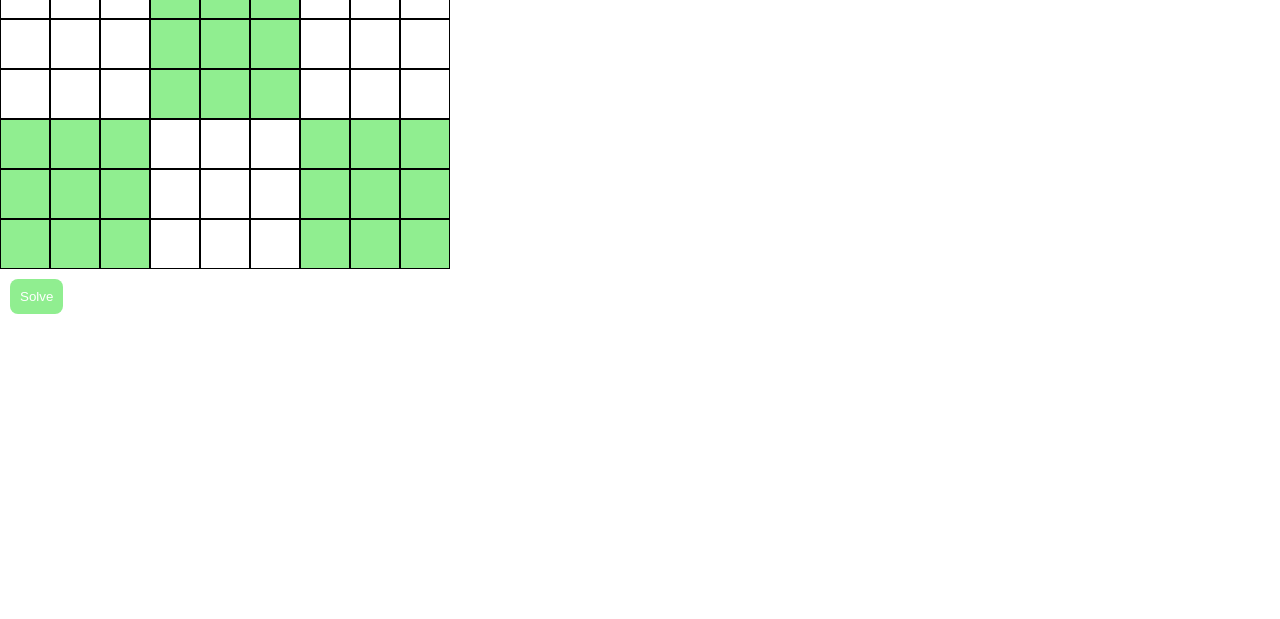
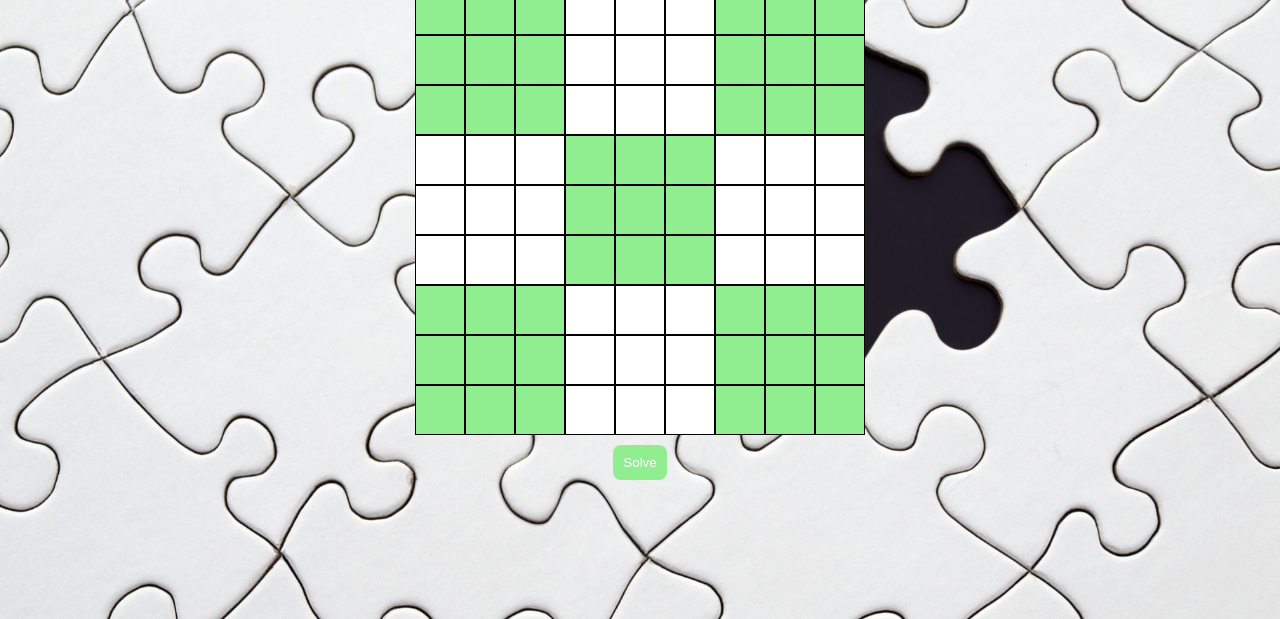
Before and after one commit to RomanVelnar/sudoko-resolver, a website with bundled scripts: page index.html in a window 1280 px wide. Shown: the part 181-800 px from the top of the page. Built offline with nearby package versions, Linux system fonts and the light colour scheme.

Commit message:
wrapped the sudokuBoard in a div and gave it some basic styling

```diff
--- a/app.js
+++ b/app.js
@@ -25,6 +25,12 @@ for (let i = 0; i < squares; i++) {
 
     puzzleBoard.appendChild(inputElement);
 }
+
+let wrapper = document.createElement('div')
+puzzleBoard.parentNode.insertBefore(wrapper, puzzleBoard)
+wrapper.appendChild(puzzleBoard)
+
+wrapper.className = "puzzle"
 
 const joinValues = () => {
     const inputs = document.querySelectorAll('input');
--- a/index.html
+++ b/index.html
@@ -8,12 +8,12 @@
     <title>Document</title>
 </head>
 <body>
-    <div id="puzzle">
-
+    <div class="puzzle--field">
+        <h1 class="title">Sudoku</h1>
+        <div id="puzzle"></div>
+        <button id="solve-button">Solve</button>
+        <p id="solution"></p>
     </div>
-    <button id="solve-button">Solve</button>
-    <p id="solution"></p>
-
     <script src="https://unpkg.com/axios/dist/axios.min.js"></script>
     <script src="app.js"></script>
 </body>
--- a/style.css
+++ b/style.css
@@ -3,6 +3,23 @@
     padding: 0;
     box-sizing: border-box;
     border-spacing: 0;
+}
+
+.puzzle--field {
+    height: 100vh;
+    width: 100vw;
+    background-image: url("./images/backgroundImage.jpg");
+    background-repeat: no-repeat;
+    background-size: cover;
+    display: flex;
+    justify-content: center;
+    align-items: center;
+    flex-direction: column;
+}
+
+.puzzle {
+
+
 }
 
 #puzzle {
```
Also changed, not shown: images/backgroundImage.jpg (added).
